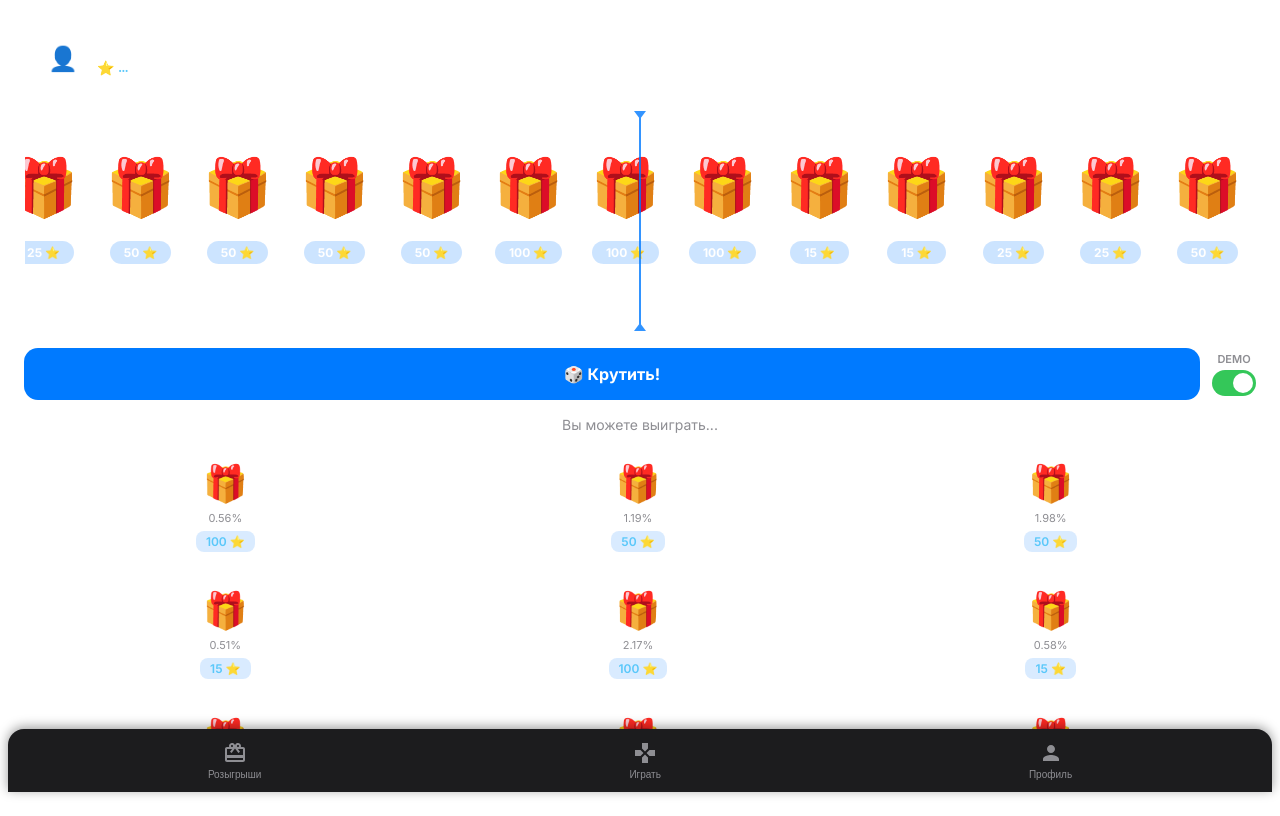
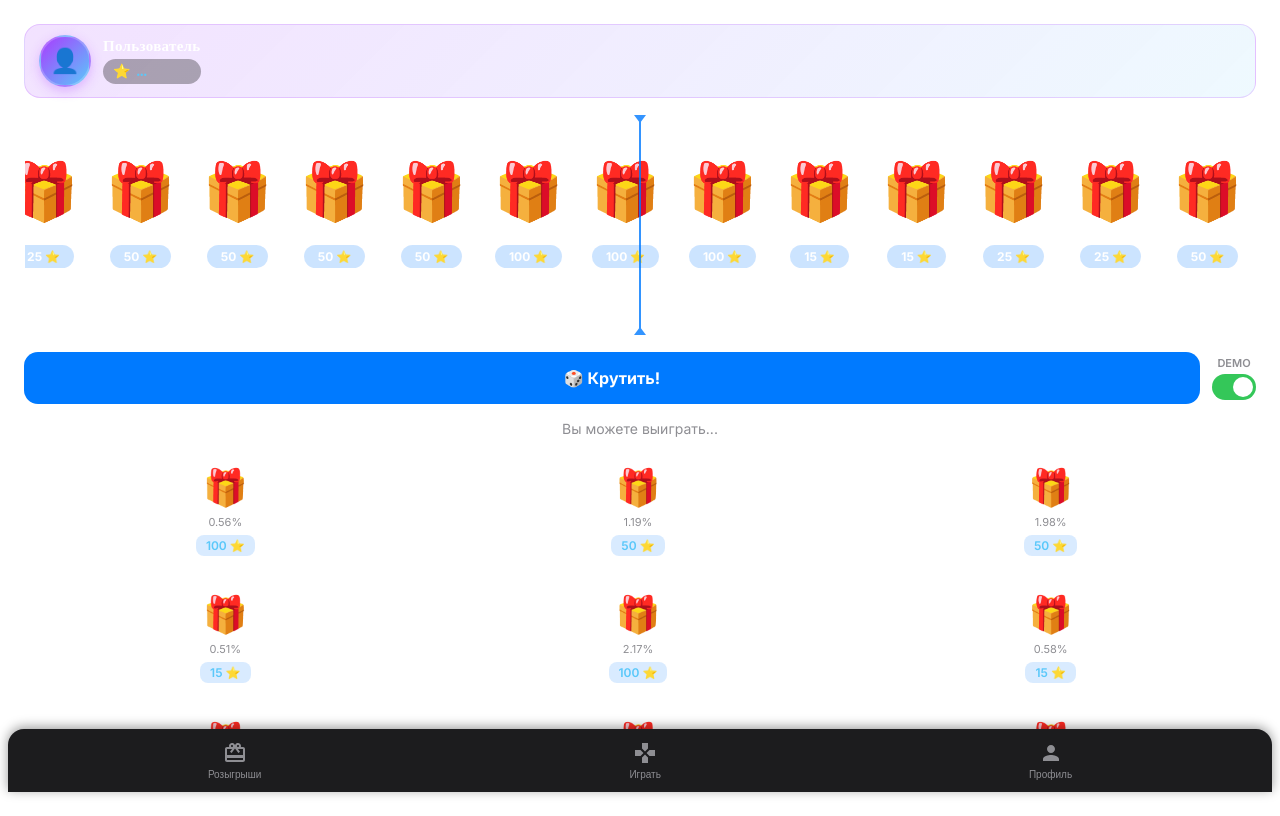
Before and after one commit to deewau/pigfarm-client, a React (Vite) app in the folder client/: page /play in a window 1280 px wide. Built offline with nearby package versions, Linux system fonts and the light colour scheme; no server answers.

Commit message:
dasdasdas

```diff
--- a/client/src/components/ProfileBar.css
+++ b/client/src/components/ProfileBar.css
@@ -2,23 +2,25 @@
   display: flex;
   align-items: center;
   gap: 12px;
-  padding: 12px 16px;
-  background: rgba(255, 255, 255, 0.06);
+  padding: 10px 14px;
+  background: linear-gradient(135deg, rgba(170, 59, 255, 0.15) 0%, rgba(90, 200, 250, 0.1) 100%);
   border-radius: 16px;
-  border: 1px solid rgba(255, 255, 255, 0.06);
+  border: 1px solid rgba(170, 59, 255, 0.2);
 }
 
 .profile-bar__avatar {
-  width: 44px;
-  height: 44px;
+  width: 48px;
+  height: 48px;
   border-radius: 50%;
   overflow: hidden;
-  background: rgba(255, 255, 255, 0.1);
+  background: linear-gradient(135deg, #aa3bff, #5ac8fa);
   display: flex;
   align-items: center;
   justify-content: center;
   font-size: 24px;
   flex-shrink: 0;
+  border: 2px solid rgba(255, 255, 255, 0.2);
+  box-shadow: 0 4px 12px rgba(170, 59, 255, 0.3);
 }
 
 .profile-bar__avatar img {
@@ -30,23 +32,27 @@
 .profile-bar__info {
   display: flex;
   flex-direction: column;
-  gap: 2px;
+  gap: 4px;
   text-align: left;
 }
 
 .profile-bar__name {
-  font-size: 14px;
+  font-size: 15px;
   font-weight: 600;
   color: #ffffff;
+  letter-spacing: 0.3px;
 }
 
 .profile-bar__balance {
-  display: flex;
+  display: inline-flex;
   align-items: center;
-  gap: 4px;
-  font-size: 13px;
+  gap: 6px;
+  background: rgba(0, 0, 0, 0.3);
+  padding: 4px 10px;
+  border-radius: 20px;
+  font-size: 14px;
+  font-weight: 700;
   color: #5ac8fa;
-  font-weight: 600;
 }
 
 .profile-bar__balance-star {
```
